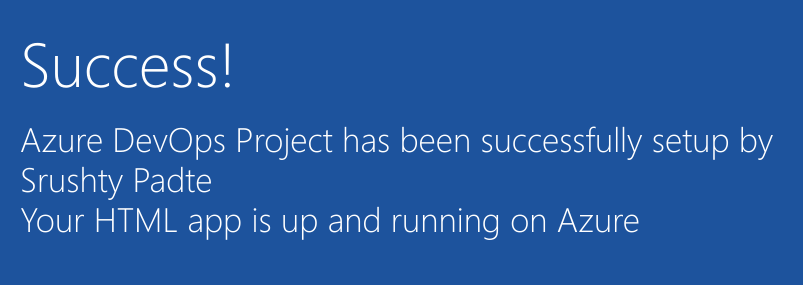
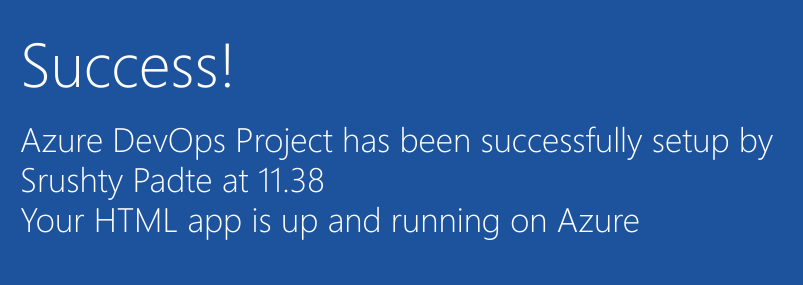
Before and after one commit to srushtypadte16/Practical_2_1, a plain HTML site: page index.html in a window 1280 px wide. Shown: the part 352-637 px from the top of the page, 205-1008 px from the left. Drawn offline with Linux system fonts and the light colour scheme.

Commit message:
Modified function in branch2

```diff
--- a/index.html
+++ b/index.html
@@ -19,7 +19,7 @@
         </div>
             <div class="content-body">
                 <div class="success-text">Success!</div>
-                <div class="description line-1"> Azure DevOps Project has been successfully setup by Srushty Padte</div>
+                <div class="description line-1"> Azure DevOps Project has been successfully setup by Srushty Padte at 11.38</div>
                 <div class="description line-2"> Your HTML app is up and running on Azure</div>
                 <div class="next-steps-container">
                     <div class="next-steps-header">Next up</div>
```
